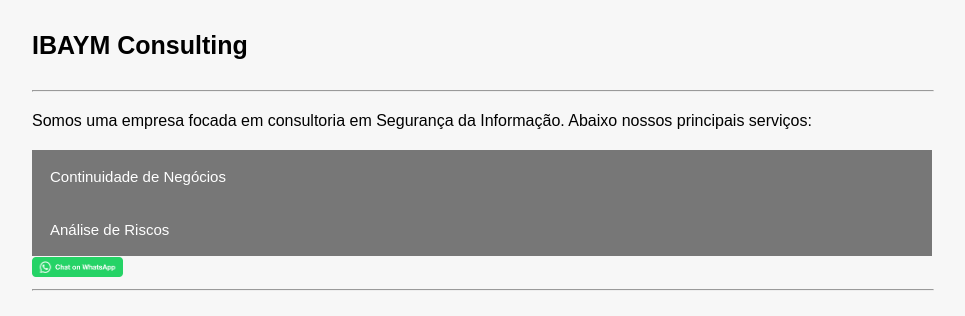
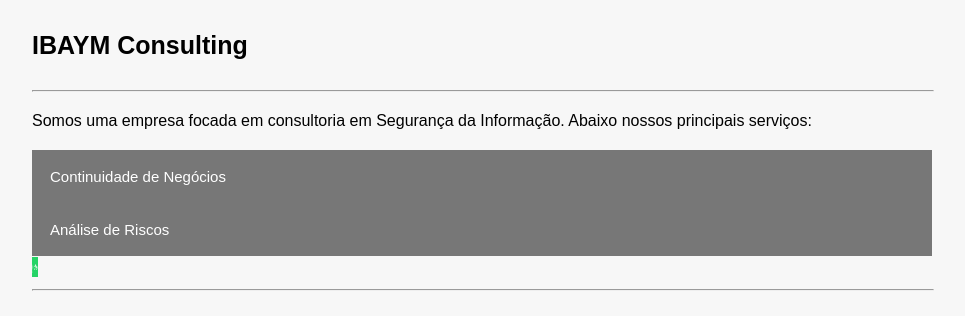
Before and after one commit to igorbuess/ibaym_consulting2, a plain HTML site: page index.html in a window 1280 px wide. Shown: the whole page, without its empty margins (158-1123 px from the left). Drawn offline with Linux system fonts and the light colour scheme.

Commit message:
Update index.html

```diff
--- a/index.html
+++ b/index.html
@@ -55,7 +55,7 @@ intro{font-size:0.95em;font-family: "Times New Roman", Times, serif;}
   <p style="text-align: center;"><a href="https://ciberseg101.com.br/programas.html" class="links">Saiba mais</a></p>
 </div>
 
-<a aria-label="Falar no WhatsApp" href="https://wa.me/5521976689161"><img alt="Falar no WhatsApp" src="WhatsAppButtonGreenLarge.png" />
+<a aria-label="Falar no WhatsApp" href="https://wa.me/5521976689161"><img alt="Falar no WhatsApp" src="WhatsAppButtonGreenLarge.png" width="6" height="4" />
 <a />
 
 <hr align="left" width="100%">
```
